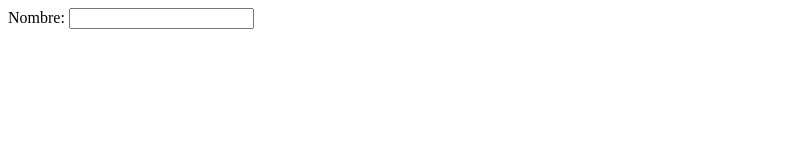
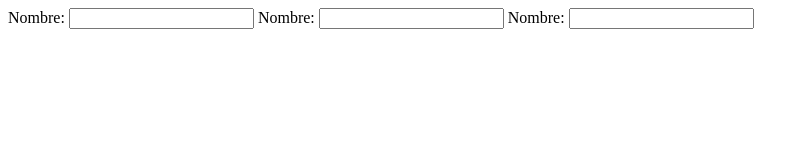
Before and after one commit to Morenosteven/Diplomado, a plain HTML site: page index.html in a window 1280 px wide. Shown: the whole page, without its empty margins (0-809 px from the left). Drawn offline with Linux system fonts and the light colour scheme.

Commit message:
segundo commit

```diff
--- a/index.html
+++ b/index.html
@@ -1,2 +1,6 @@
 <label for="nombre">Nombre:</label>
 <input type="text" id="nombre" name="nombre">
+<label for="nombre">Nombre:</label>
+<input type="text" id="nombre" name="nombre">
+<label for="nombre">Nombre:</label>
+<input type="text" id="nombre" name="nombre">
```
